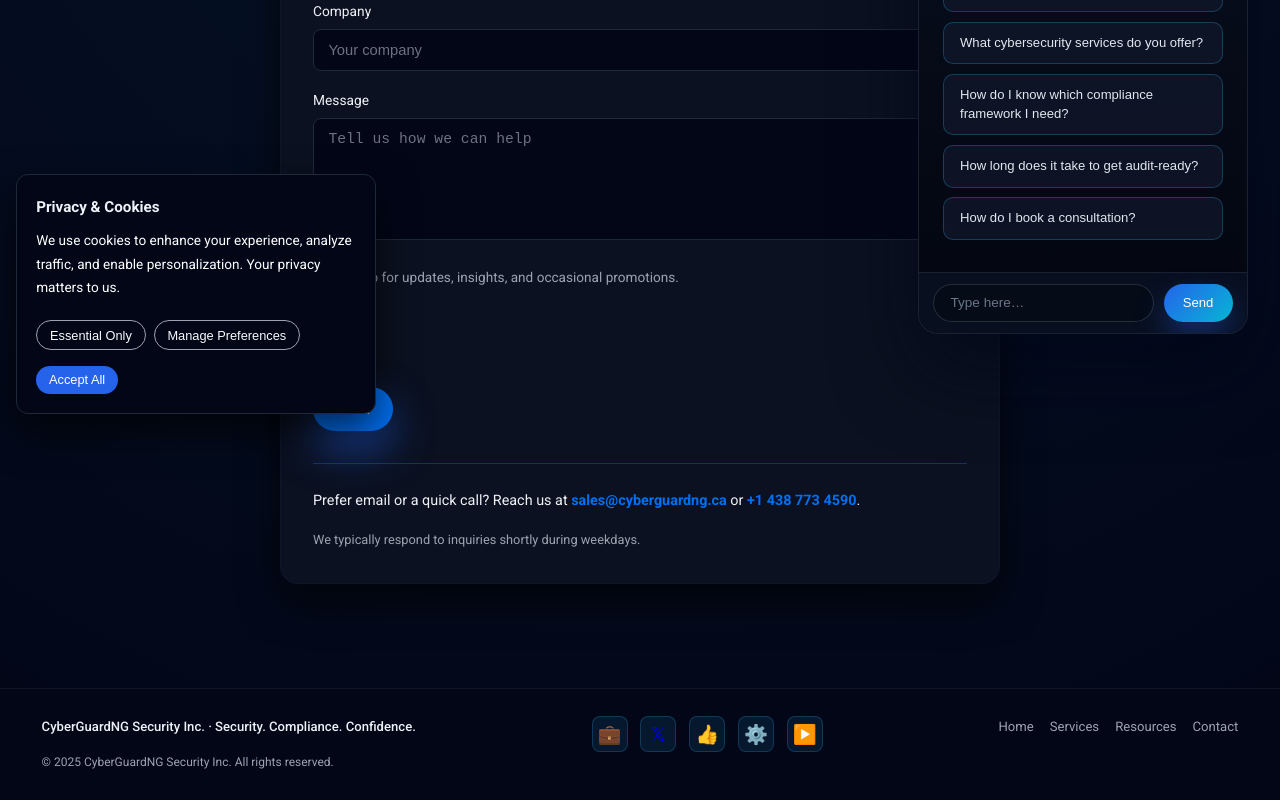
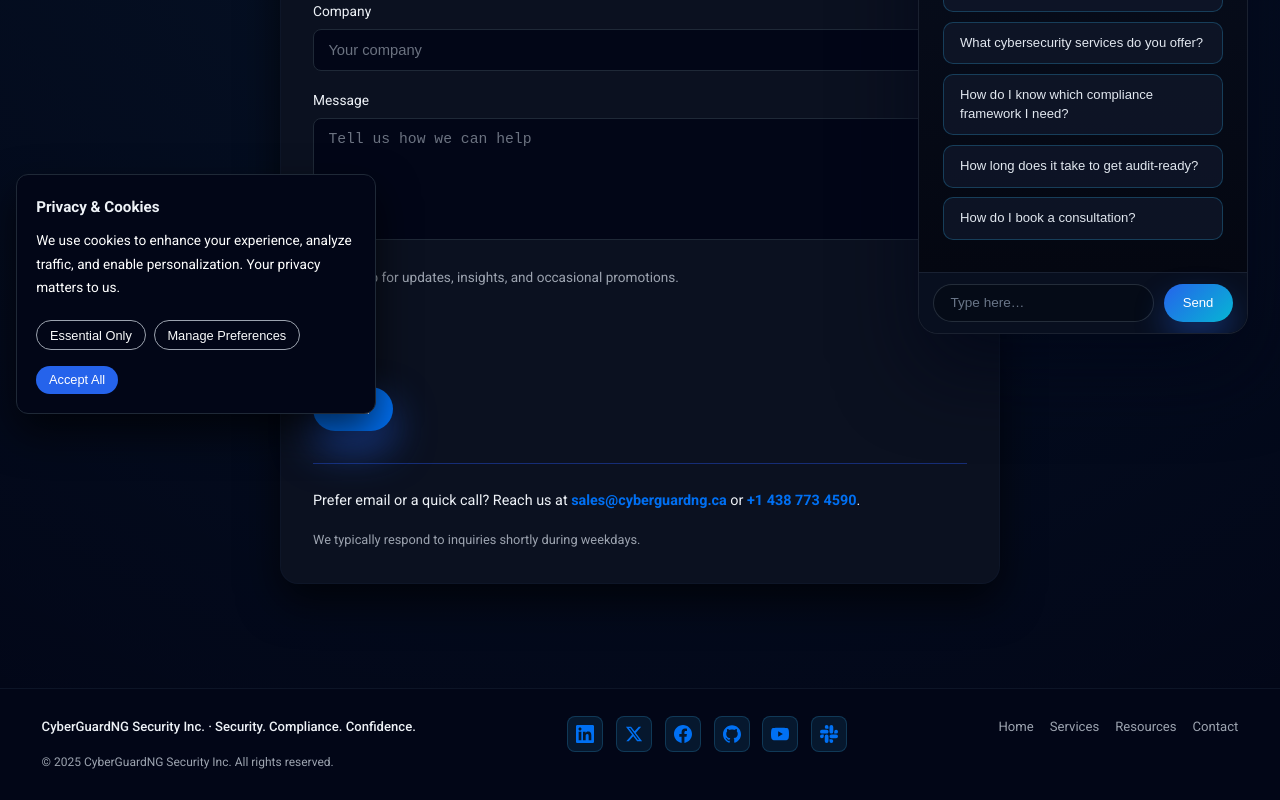
Before and after one commit to osayande-infosec/cyberguardng, a React (Vite) app in the folder cyberguardng/react-site/: page /contact in a window 1280 px wide. Shown: the part 370-1170 px from the top of the page. Built offline with nearby package versions, Linux system fonts and the light colour scheme.

Commit message:
Replace emoji icons with official brand SVG icons, add Slack
- LinkedIn, Twitter/X, Facebook, GitHub, YouTube, Slack
- Proprietary brand SVG icons (18px, current color)
- Better visual consistency and professional appearance

```diff
--- a/cyberguardng/react-site/src/components/Footer.jsx
+++ b/cyberguardng/react-site/src/components/Footer.jsx
@@ -4,11 +4,36 @@
   const year = new Date().getFullYear();
 
   const socialLinks = [
-    { name: 'LinkedIn', url: 'https://linkedin.com/company/cyberguardng', icon: '💼' },
-    { name: 'Twitter', url: 'https://twitter.com/cyberguardng', icon: '𝕏' },
-    { name: 'Facebook', url: 'https://facebook.com/cyberguardng', icon: '👍' },
-    { name: 'GitHub', url: 'https://github.com/cyberguardng', icon: '⚙️' },
-    { name: 'YouTube', url: 'https://youtube.com/@cyberguardng', icon: '▶️' }
+    {
+      name: 'LinkedIn',
+      url: 'https://linkedin.com/company/cyberguardng',
+      svg: <svg className="social-svg" fill="currentColor" viewBox="0 0 24 24"><path d="M20.447 20.452h-3.554v-5.569c0-1.328-.027-3.037-1.852-3.037-1.853 0-2.136 1.445-2.136 2.939v5.667H9.351V9h3.414v1.561h.046c.477-.9 1.637-1.85 3.37-1.85 3.601 0 4.267 2.37 4.267 5.455v6.286zM5.337 7.433c-1.144 0-2.063-.926-2.063-2.065 0-1.138.92-2.063 2.063-2.063 1.14 0 2.064.925 2.064 2.063 0 1.139-.925 2.065-2.064 2.065zm1.782 13.019H3.555V9h3.564v11.452zM22.225 0H1.771C.792 0 0 .774 0 1.729v20.542C0 23.227.792 24 1.771 24h20.451C23.2 24 24 23.227 24 22.271V1.729C24 .774 23.2 0 22.222 0h.003z"/></svg>
+    },
+    {
+      name: 'Twitter',
+      url: 'https://twitter.com/cyberguardng',
+      svg: <svg className="social-svg" fill="currentColor" viewBox="0 0 24 24"><path d="M18.244 2.25h3.308l-7.227 8.26 8.502 11.24H16.17l-5.214-6.817L4.99 21.75H1.68l7.73-8.835L1.254 2.25H8.08l4.713 6.231zm-1.161 17.52h1.833L7.084 4.126H5.117z"/></svg>
+    },
+    {
+      name: 'Facebook',
+      url: 'https://facebook.com/cyberguardng',
+      svg: <svg className="social-svg" fill="currentColor" viewBox="0 0 24 24"><path d="M24 12.073c0-6.627-5.373-12-12-12s-12 5.373-12 12c0 5.99 4.388 10.954 10.125 11.854v-8.385H7.078v-3.47h3.047V9.43c0-3.007 1.792-4.669 4.533-4.669 1.312 0 2.686.235 2.686.235v2.953H15.83c-1.491 0-1.956.925-1.956 1.874v2.25h3.328l-.532 3.47h-2.796v8.385C19.612 23.027 24 18.062 24 12.073z"/></svg>
+    },
+    {
+      name: 'GitHub',
+      url: 'https://github.com/cyberguardng',
+      svg: <svg className="social-svg" fill="currentColor" viewBox="0 0 24 24"><path d="M12 .297c-6.63 0-12 5.373-12 12 0 5.303 3.438 9.8 8.205 11.385.6.113.82-.258.82-.577 0-.285-.01-1.04-.015-2.04-3.338.724-4.042-1.61-4.042-1.61C4.422 18.07 3.633 17.7 3.633 17.7c-1.087-.744.084-.729.084-.729 1.205.084 1.838 1.236 1.838 1.236 1.07 1.835 2.809 1.305 3.495.998.108-.776.417-1.305.76-1.605-2.665-.3-5.466-1.332-5.466-5.93 0-1.31.465-2.38 1.235-3.22-.135-.303-.54-1.523.105-3.176 0 0 1.005-.322 3.3 1.23.96-.267 1.98-.399 3-.405 1.02.006 2.04.138 3 .405 2.28-1.552 3.285-1.23 3.285-1.23.645 1.653.24 2.873.12 3.176.765.84 1.23 1.91 1.23 3.22 0 4.61-2.805 5.625-5.475 5.92.42.36.81 1.096.81 2.22 0 1.606-.015 2.896-.015 3.286 0 .315.21.69.825.57C20.565 22.092 24 17.592 24 12.297c0-6.627-5.373-12-12-12"/></svg>
+    },
+    {
+      name: 'YouTube',
+      url: 'https://youtube.com/@cyberguardng',
+      svg: <svg className="social-svg" fill="currentColor" viewBox="0 0 24 24"><path d="M23.498 6.186a3.016 3.016 0 0 0-2.122-2.136C19.505 3.545 12 3.545 12 3.545s-7.505 0-9.377.505A3.017 3.017 0 0 0 .502 6.186C0 8.07 0 12 0 12s0 3.93.502 5.814a3.016 3.016 0 0 0 2.122 2.136c1.871.505 9.376.505 9.376.505s7.505 0 9.377-.505a3.015 3.015 0 0 0 2.122-2.136C24 15.93 24 12 24 12s0-3.93-.502-5.814zM9.545 15.568V8.432L15.818 12l-6.273 3.568z"/></svg>
+    },
+    {
+      name: 'Slack',
+      url: 'https://cyberguardng.slack.com',
+      svg: <svg className="social-svg" fill="currentColor" viewBox="0 0 24 24"><path d="M5.042 15.165a2.528 2.528 0 0 1-2.52 2.523A2.528 2.528 0 0 1 0 15.165a2.527 2.527 0 0 1 2.522-2.52h2.52v2.52zM6.313 15.165a2.527 2.527 0 0 1 2.521-2.52 2.527 2.527 0 0 1 2.521 2.52v6.313A2.528 2.528 0 0 1 8.834 24a2.528 2.528 0 0 1-2.521-2.522v-6.313zM8.834 5.042a2.528 2.528 0 0 1-2.521-2.52A2.528 2.528 0 0 1 8.834 0a2.528 2.528 0 0 1 2.521 2.522v2.52H8.834zM8.834 6.313a2.528 2.528 0 0 1 2.521 2.521 2.528 2.528 0 0 1-2.521 2.521H2.522A2.528 2.528 0 0 1 0 8.834a2.528 2.528 0 0 1 2.522-2.521h6.312zM18.956 8.834a2.528 2.528 0 0 1 2.522-2.521A2.528 2.528 0 0 1 24 8.834a2.528 2.528 0 0 1-2.522 2.521h-2.522V8.834zM17.688 8.834a2.528 2.528 0 0 1-2.523 2.521 2.527 2.527 0 0 1-2.52-2.521V2.522A2.527 2.527 0 0 1 15.165 0a2.528 2.528 0 0 1 2.523 2.522v6.312zM15.165 18.956a2.528 2.528 0 0 1 2.523 2.522A2.528 2.528 0 0 1 15.165 24a2.527 2.527 0 0 1-2.52-2.522v-2.522h2.52zM15.165 17.688a2.527 2.527 0 0 1-2.52-2.523 2.526 2.526 0 0 1 2.52-2.52h6.313A2.527 2.527 0 0 1 24 15.165a2.528 2.528 0 0 1-2.522 2.523h-6.313z"/></svg>
+    }
   ];
 
   return (
@@ -34,7 +59,7 @@
                 aria-label={link.name}
                 title={link.name}
               >
-                <span className="social-icon">{link.icon}</span>
+                {link.svg}
               </a>
             ))}
           </div>
--- a/cyberguardng/react-site/src/styles.css
+++ b/cyberguardng/react-site/src/styles.css
@@ -445,6 +445,7 @@
   border-radius:8px;
   background:rgba(56,189,248,0.1);
   border:1px solid rgba(56,189,248,0.2);
+  color:var(--accent);
   text-decoration:none;
   transition:all 0.2s ease
 }
@@ -453,9 +454,10 @@
   border-color:rgba(56,189,248,0.4);
   transform:translateY(-2px)
 }
-.social-icon{
-  font-size:1.2rem;
-  line-height:1
+.social-svg{
+  width:18px;
+  height:18px;
+  fill:currentColor
 }
 /* floating chat */
 .chat-launcher{
```
